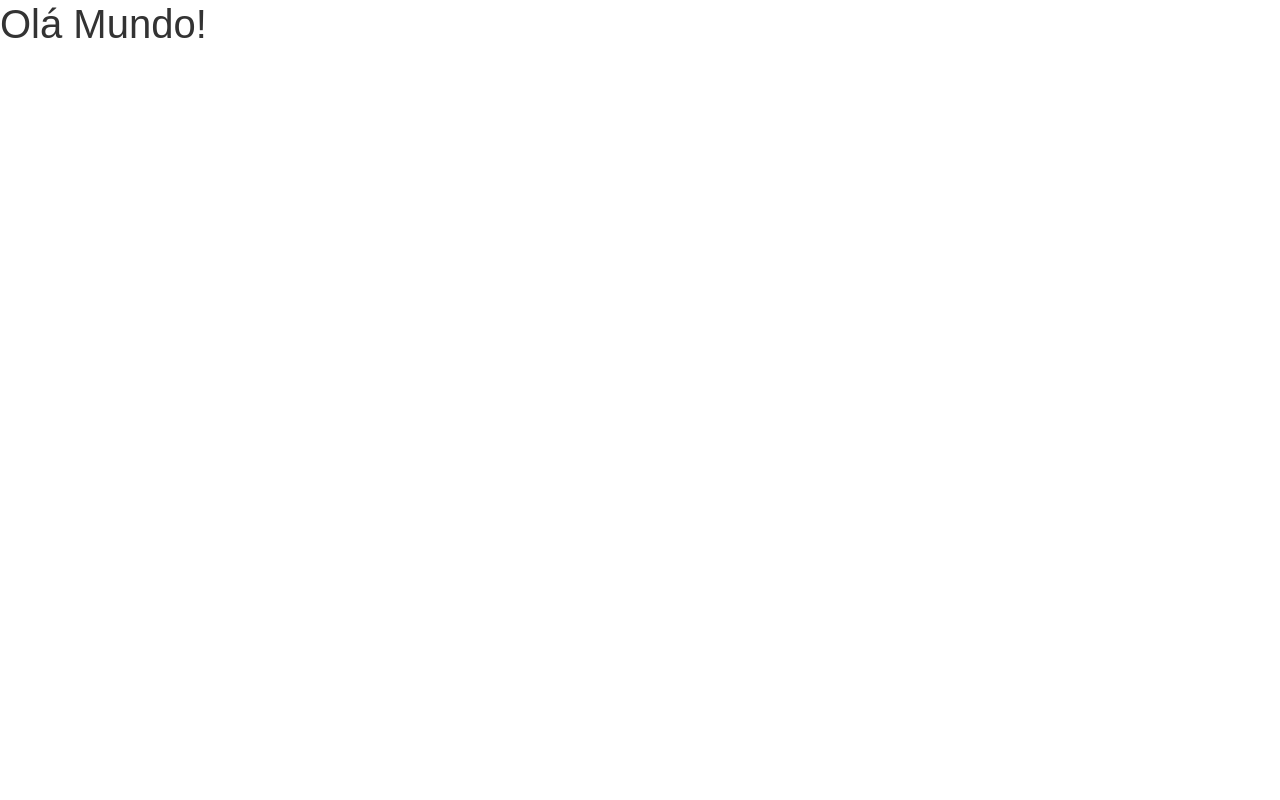
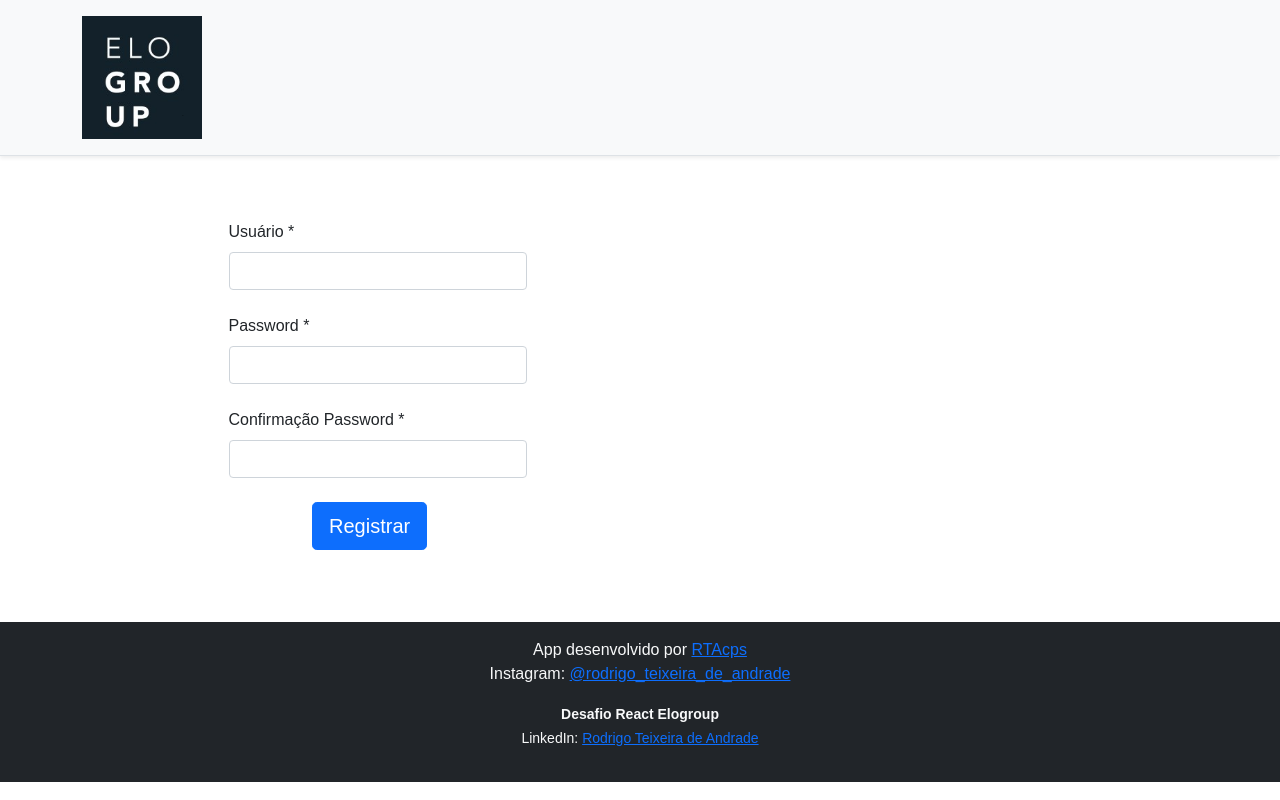
Before and after one commit to RTAcps/leads-elogroup, a React (Create React App) app in the folder frontend/: page / in a window 1280 px wide. Built offline with nearby package versions, Linux system fonts and the light colour scheme; a web font is replaced by a local one.

Commit message:
Basic static components

```diff
--- a/frontend/src/App.tsx
+++ b/frontend/src/App.tsx
@@ -1,8 +1,16 @@
+import Footer from 'components/Footer'
+import NavBar from 'components/NavBar'
+import SingUp from 'components/SingUp'
+
 function App() {
   return (
-    <div>
-      <h1 className='text-primary'>Olá Mundo!</h1>
-    </div>
+    <>
+      <NavBar />
+      <div className='container'>
+        <SingUp />
+      </div>
+      <Footer />
+    </>
   )
 }
 
--- /dev/null
+++ b/frontend/src/components/Footer/index.tsx
@@ -0,0 +1,45 @@
+const Footer = () => {
+  return (
+    <div>
+      <footer className='footer mt-auto py-3 bg-dark'>
+        <div className='container'>
+          <p className='text-light'>
+            App desenvolvido por{' '}
+            <a
+              href='https://github.com/RTAcps/'
+              target='_blank'
+              rel='noreferrer'
+            >
+              RTAcps
+            </a>
+            <br />
+            Instagram:{' '}
+            <a
+              href='https://www.instagram.com/rodrigo_teixeira_de_andrade/'
+              target='_blank'
+              rel='noreferrer'
+            >
+              @rodrigo_teixeira_de_andrade
+            </a>
+          </p>
+          <p className='text-light'>
+            <small>
+              <strong>Desafio React Elogroup</strong>
+              <br />
+              LinkedIn:{' '}
+              <a
+                href='https://www.linkedin.com/in/rodrigo-teixeira-de-andrade/'
+                target='_blank'
+                rel='noreferrer'
+              >
+                Rodrigo Teixeira de Andrade
+              </a>
+            </small>
+          </p>
+        </div>
+      </footer>
+    </div>
+  )
+}
+
+export default Footer
--- /dev/null
+++ b/frontend/src/components/NavBar/index.tsx
@@ -0,0 +1,17 @@
+import ImgElogroup from 'assets/img/elogroup.png'
+
+const NavBar = () => {
+  return (
+    <div>
+      <div className='d-flex flex-column flex-md-row align-items-center p-3 px-md-4 mb-3 bg-light border-bottom shadow-sm'>
+        <div className='container'>
+          <nav className='my-2 my-md-0 mr-md-3'>
+            <img src={ImgElogroup} alt='elogroup' width='120' />
+          </nav>
+        </div>
+      </div>
+    </div>
+  )
+}
+
+export default NavBar
--- /dev/null
+++ b/frontend/src/components/PainelLeads/index.tsx
@@ -0,0 +1,5 @@
+const PainelLeads = () => {
+  return <div></div>
+}
+
+export default PainelLeads
--- /dev/null
+++ b/frontend/src/components/SingUp/index.tsx
@@ -0,0 +1,70 @@
+const SingUp = () => {
+  return (
+    <section className='vh-10'>
+      <div className='container h-10'>
+        <div className='row d-flex justify-content-center align-items-center h-10'>
+          <div className='col-lg-12 col-xl-11'>
+            <div className='card-body p-md-5'>
+              <div className='row justify-content-center'>
+                <div className='col-md-6 col-lg-6 col-xl-5 order-2 order-lg-1'>
+                  <form className='mx-1 mx-md-4'>
+                    <div className='d-flex flex-row align-items-center mb-4'>
+                      <i className='fas fa-user fa-lg me-3 fa-fw'></i>
+                      <div className='form-outline flex-fill mb-0'>
+                        <label className='form-label' htmlFor='form3Example1c'>
+                          Usuário *
+                        </label>
+                        <input
+                          type='text'
+                          id='form3Example1c'
+                          className='form-control'
+                        />
+                      </div>
+                    </div>
+
+                    <div className='d-flex flex-row align-items-center mb-4'>
+                      <i className='fas fa-lock fa-lg me-3 fa-fw'></i>
+                      <div className='form-outline flex-fill mb-0'>
+                        <label className='form-label' htmlFor='form3Example4c'>
+                          Password *
+                        </label>
+                        <input
+                          type='password'
+                          id='form3Example4c'
+                          className='form-control'
+                        />
+                      </div>
+                    </div>
+
+                    <div className='d-flex flex-row align-items-center mb-4'>
+                      <i className='fas fa-key fa-lg me-3 fa-fw'></i>
+                      <div className='form-outline flex-fill mb-0'>
+                        <label className='form-label' htmlFor='form3Example4cd'>
+                          Confirmação Password *
+                        </label>
+                        <input
+                          type='password'
+                          id='form3Example4cd'
+                          className='form-control'
+                        />
+                      </div>
+                    </div>
+
+                    <div className='d-flex justify-content-center mx-4 mb-3 mb-lg-4'>
+                      <button type='button' className='btn btn-primary btn-lg'>
+                        Registrar
+                      </button>
+                    </div>
+                  </form>
+                </div>
+                <div className='col-md-10 col-lg-6 col-xl-7 d-flex align-items-center order-1 order-lg-2'></div>
+              </div>
+            </div>
+          </div>
+        </div>
+      </div>
+    </section>
+  )
+}
+
+export default SingUp
```
Also changed, not shown: frontend/src/assets/img/elogroup.png (added).
